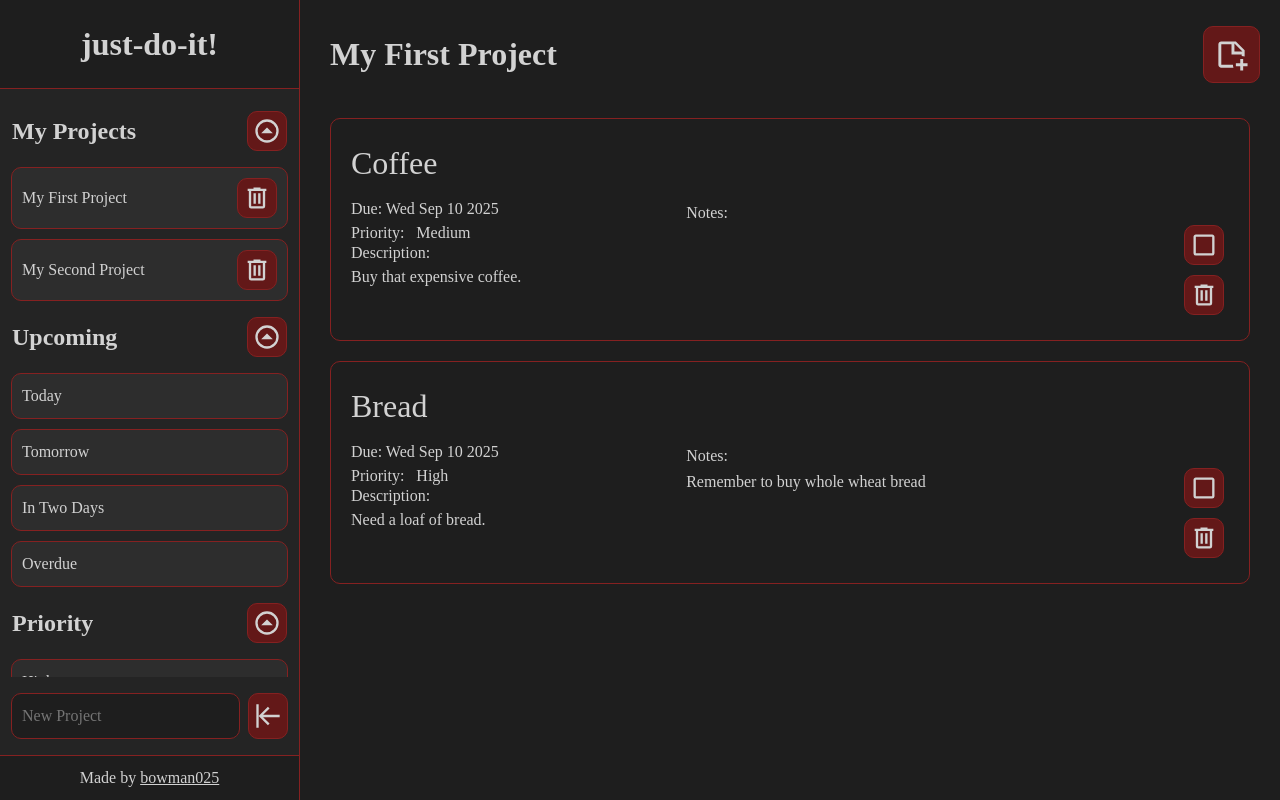
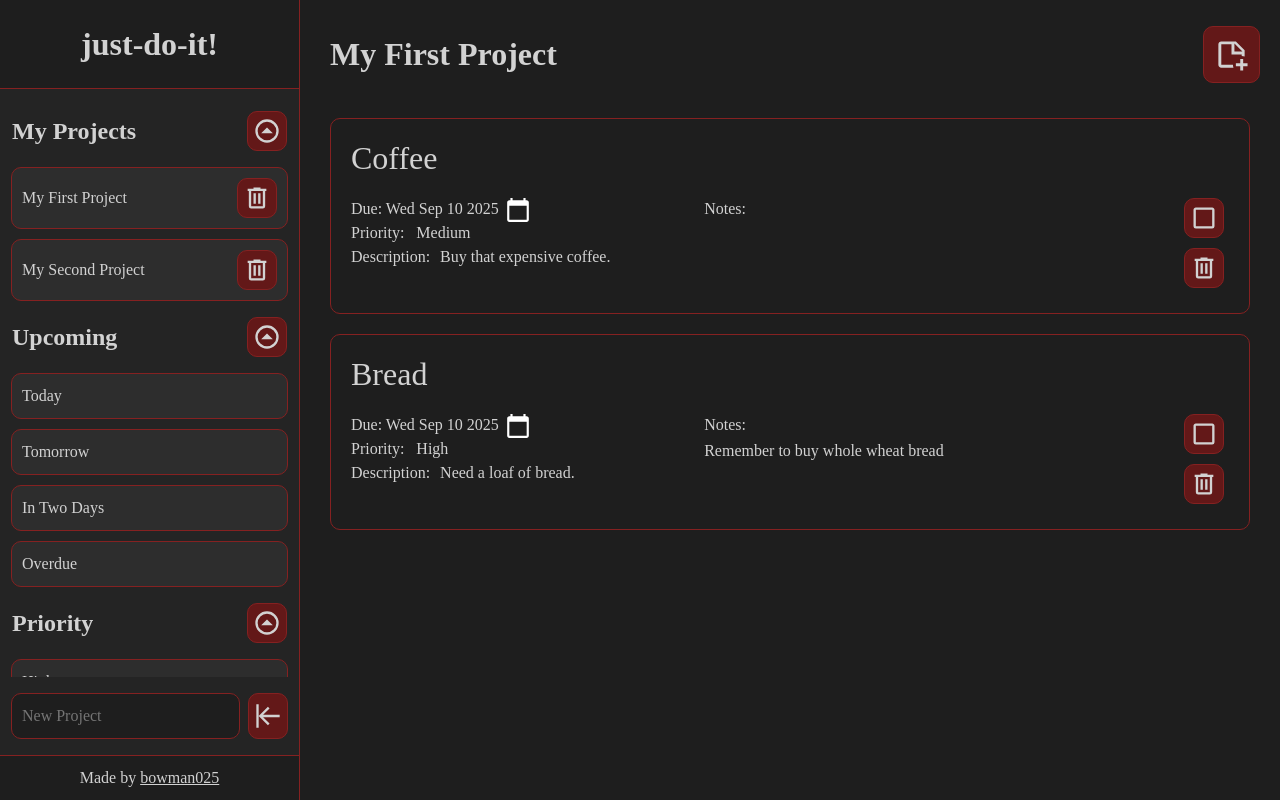
Before and after one commit to bowman025/project-todo-list, a website built with webpack: page src/index.html in a window 1280 px wide. Built offline with nearby package versions, Linux system fonts and the light colour scheme.

Commit message:
Add option to edit item due date, edit style of item cards

```diff
--- a/src/css/style.css
+++ b/src/css/style.css
@@ -318,30 +318,14 @@ ul {
   transform: scale(1.01);
 }
 
-.project-item-text {
-  display: flex;
+.project-item-content {
   flex-grow: 1;
-  margin: 20px;
-}
-
-.project-item-text-a {
-  flex-grow: 1;
-  max-width: 40%;
-  min-width: 180px;
-  margin-right: 10px;
-}
-
-.project-item-text-b {
-  flex-grow: 1;
-  display: flex;
-  flex-direction: column;
-  justify-content: flex-end;
 }
 
 .project-item-title {
   font-size: 2rem;
-  margin: 0 0 10px -5px;
-  padding: 0 5px;
+  margin: 10px 10px 0 10px;
+  padding: 5px 10px;
 }
 
 .project-item-title:hover {
@@ -358,6 +342,64 @@ ul {
 .project-item-title-not-editable:hover {
   cursor: default;
   background-color: transparent;
+}
+
+.project-item-text {
+  display: flex;
+  flex-grow: 1;
+  margin: 10px;
+}
+
+.project-item-text-a {
+  flex-grow: 1;
+  display: flex;
+  flex-direction: column;
+  max-width: 40%;
+  min-width: 180px;
+  margin: 0 10px 10px 10px;
+}
+
+.project-item-text-b {
+  flex-grow: 1;
+  display: flex;
+  flex-direction: column;
+  margin: 0 10px 10px 10px;
+}
+
+.project-item-date-calendar {
+  position: absolute;
+  border: none;
+  border-radius: 4px;
+  margin-left: 5px;
+  padding: 0;
+  width: 28px;
+  height: 28px;
+  overflow: hidden;
+  background-color: transparent;
+}
+
+.project-item-date-calendar:hover {
+  background-color: var(--primary-bg-color);
+}
+
+.project-item-date-calendar:focus,
+.project-item-date-calendar:open {
+  outline: 1px solid var(--border-color);
+  background-color: var(--primary-bg-color);
+}
+
+.project-item-date-calendar::-webkit-calendar-picker-indicator {
+  position: relative;
+  padding: 0;
+  display: block;
+  width: 28px;
+  height: 28px;
+  color: var(--font-color);
+  filter: invert(1);
+}
+
+.project-item-date-calendar::-webkit-calendar-picker-indicator:hover {
+  cursor: pointer;
 }
 
 .project-item-priority-select {
@@ -383,24 +425,25 @@ ul {
 }
 
 .project-item-description {
-  display: inline-block;
+  display: flex;
   width: 100%;
-  margin: -4px;
-}
-
-.project-item-description-input,
-.project-item-description-label {
-  padding: 0 4px;
 }
 
 .project-item-description-input {
   color: var(--font-color);
   background-color: transparent;
-  margin: 0;
+  margin: -2px 0 0 0;
+  padding-left: 5px;
+  padding: 2px 0 0 5px;
   border: none;
   border-radius: 10px;
   width: 100%;
+  min-height: 1.5rem;
   resize: none;
+}
+
+.project-item-description-label {
+  margin-right: 5px;
 }
 
 .project-item-notes {
@@ -410,8 +453,8 @@ ul {
   padding-left: 10px;
   border: none;
   border-radius: 10px;
-  max-width: 750px;
-  max-height: 95px;
+  width: 100%;
+  height: 100%;
   resize: none;
 }
 
@@ -429,8 +472,6 @@ ul {
 .project-item-notes-label {
   padding-left: 10px;
 }
-
-
 
 .project-item-buttons {
   display: flex;
--- a/src/modules/DOMmain.js
+++ b/src/modules/DOMmain.js
@@ -96,18 +96,19 @@ const displayProject = (project) => {
         projectTitle.classList.add("project-title-not-editable");
     } else projectTitle.contentEditable = "plaintext-only";
     const displayProjectItems = () => {
-        const editCheckedItem = (projectItem, projectItemText, projectItemTitle, projectItemButtons, projectItemChecked, projectItemCheckedIcon) => {
+        const editCheckedItem = (projectItem, projectItemContent, projectItemTitle, projectItemButtons, projectItemChecked, projectItemCheckedIcon) => {
         projectItem.style.flexDirection = "row";
         projectItemCheckedIcon.src = checkboxMarked;
-        projectItemText.replaceChildren(projectItemTitle);
-        projectItemText.style.textDecoration = "5px line-through solid var(--border-color)";
-        projectItemText.style.alignItems = "center";
-        projectItemText.style.margin = "0 0 0 10px";
-        projectItemTitle.style.margin = "0 0 0 6px";
+        projectItemContent.replaceChildren(projectItemTitle);
+        projectItemContent.style.textDecoration = "5px line-through solid var(--border-color)";
+        projectItemContent.style.alignItems = "center";
+        projectItemContent.style.margin = "0";
+        projectItemTitle.style.margin = "0";
         projectItemTitle.contentEditable = "false";
         projectItemTitle.classList.add("project-item-title-not-editable")
         projectItemButtons.style.flexDirection = "row";
         projectItemButtons.style.alignItems = "center";
+        projectItemButtons.style.margin = "0 5px 0 0"
         projectItemChecked.classList.add("project-item-checked-lock");
         }
         project.items.forEach((item, index) => {
@@ -115,6 +116,12 @@ const displayProject = (project) => {
             projectItem.classList.add("project-item", `project-item-${index}`);
             projectItem.setAttribute("tabindex", "0");
             projectItem.dataset.id = item.dataID;
+            const projectItemContent = document.createElement("div");
+            projectItemContent.classList.add("project-item-content");
+            const projectItemTitle = document.createElement("div");
+            projectItemTitle.textContent = item.title;
+            projectItemTitle.classList.add("project-item-title");
+            projectItemTitle.contentEditable = "plaintext-only";
             const projectItemText = document.createElement("div");
             projectItemText.classList.add("project-item-text");
             const projectItemTextA = document.createElement("div");
@@ -123,13 +130,17 @@ const displayProject = (project) => {
             projectItemTextB.classList.add("project-item-text-b");
             const projectItemButtons = document.createElement("div");
             projectItemButtons.classList.add("project-item-buttons");
-            const projectItemTitle = document.createElement("div");
-            projectItemTitle.textContent = item.title;
-            projectItemTitle.classList.add("project-item-title");
-            projectItemTitle.contentEditable = "plaintext-only";
             const projectItemDate = document.createElement("div");
-            projectItemDate.textContent = "Due: " + item.dueDate;
             projectItemDate.classList.add("project-item-date");
+            const projectItemDateLabel = document.createElement("label");
+            projectItemDateLabel.setAttribute("for", `date-${item.dataID}`);
+            projectItemDateLabel.textContent = "Due: " + item.dueDate;
+            const projectItemDateCalendar = document.createElement("input");
+            projectItemDateCalendar.setAttribute("type", "date");
+            projectItemDateCalendar.setAttribute("name", `date-${item.dataID}`);
+            projectItemDateCalendar.setAttribute("id", `date-${item.dataID}`);
+            projectItemDateCalendar.classList.add("project-item-date-calendar")
+            projectItemDate.append(projectItemDateLabel, projectItemDateCalendar);
             const projectItemPriority = document.createElement("div");
             projectItemPriority.classList.add("project-item-priority");
             const projectItemPriorityLabel = document.createElement("label");
@@ -179,8 +190,6 @@ const displayProject = (project) => {
             projectItemNotes.classList.add("project-item-notes");
             projectItemNotes.setAttribute("name", "notes");
             projectItemNotes.setAttribute("id", `note-${index}`);
-            projectItemNotes.setAttribute("rows", "5");
-            projectItemNotes.setAttribute("cols", "30");
             const projectItemNotesLabel = document.createElement("label");
             projectItemNotesLabel.classList.add("project-item-notes-label");
             projectItemNotesLabel.setAttribute("for", `note-${index}`);
@@ -196,16 +205,17 @@ const displayProject = (project) => {
             removeItemIcon.classList.add("remove-project-item-icon");
             removeItemIcon.src = trashcan;
             projectItemDelete.appendChild(removeItemIcon);
-            projectItemTextA.append(projectItemTitle, projectItemDate, projectItemPriority, projectItemDesc);
+            projectItemTextA.append(projectItemDate, projectItemPriority, projectItemDesc);
             projectItemTextB.append(projectItemNotesLabel, projectItemNotes);
             projectItemText.append(projectItemTextA, projectItemTextB);
-            projectItemButtons.append(projectItemChecked, projectItemDelete)
-            projectItem.append(projectItemText, projectItemButtons);
+            projectItemButtons.append(projectItemChecked, projectItemDelete);
+            projectItemContent.append(projectItemTitle, projectItemText)
+            projectItem.append(projectItemContent, projectItemButtons);
             projectCard.appendChild(projectItem);
             if(item.checked === false) {
             projectItemCheckedIcon.src = checkboxBlank;
             } else {
-                editCheckedItem(projectItem, projectItemText, projectItemTitle, projectItemButtons, projectItemChecked, projectItemCheckedIcon);
+                editCheckedItem(projectItem, projectItemContent, projectItemTitle, projectItemButtons, projectItemChecked, projectItemCheckedIcon);
             }
             projectTitle.onblur = () => {
                 project.title = projectTitle.textContent;
@@ -216,6 +226,15 @@ const displayProject = (project) => {
             projectItemTitle.onblur = () => {
                 item.title = projectItemTitle.textContent;
             }
+
+            projectItemDateCalendar.onchange = () => {
+                const updatedDate = new Date(projectItemDateCalendar.value);
+                const updatedFormattedDate = updatedDate.toDateString();
+                item.dueDate = updatedFormattedDate;
+                projectItemDateLabel.textContent = "Due:" + item.dueDate;
+                projectItemDate.replaceChildren(projectItemDateLabel, projectItemDateCalendar);
+            }
+
             projectItemPrioritySelect.onchange = () => {
                 item.priority = projectItemPrioritySelect.value;
             }
@@ -260,7 +279,6 @@ const displayProject = (project) => {
     if(projectTitle.textContent === "Low Priority" || projectTitle.textContent === "Medium Priority" || projectTitle.textContent === "High Priority" || projectTitle.textContent === "Due Today" || projectTitle.textContent === "Due Tomorrow" || projectTitle.textContent === "Due in Two Days" || projectTitle.textContent === "Overdue") {
     projectTop.appendChild(projectTitle);
     } else projectTop.append(projectTitle, itemButton);
-
     content.replaceChildren(projectTop, projectCard);
     const addNewItem = () => {
         itemButton.addEventListener("click", () => {
```
